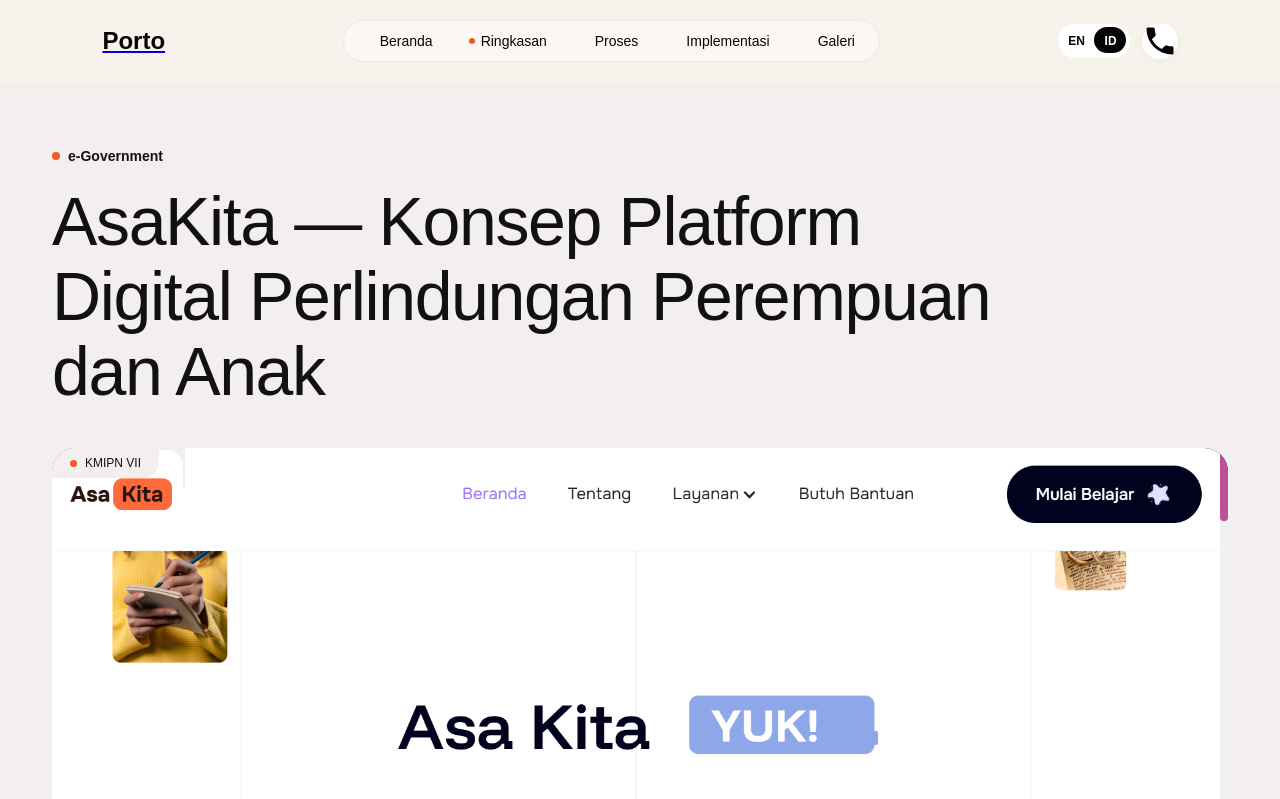
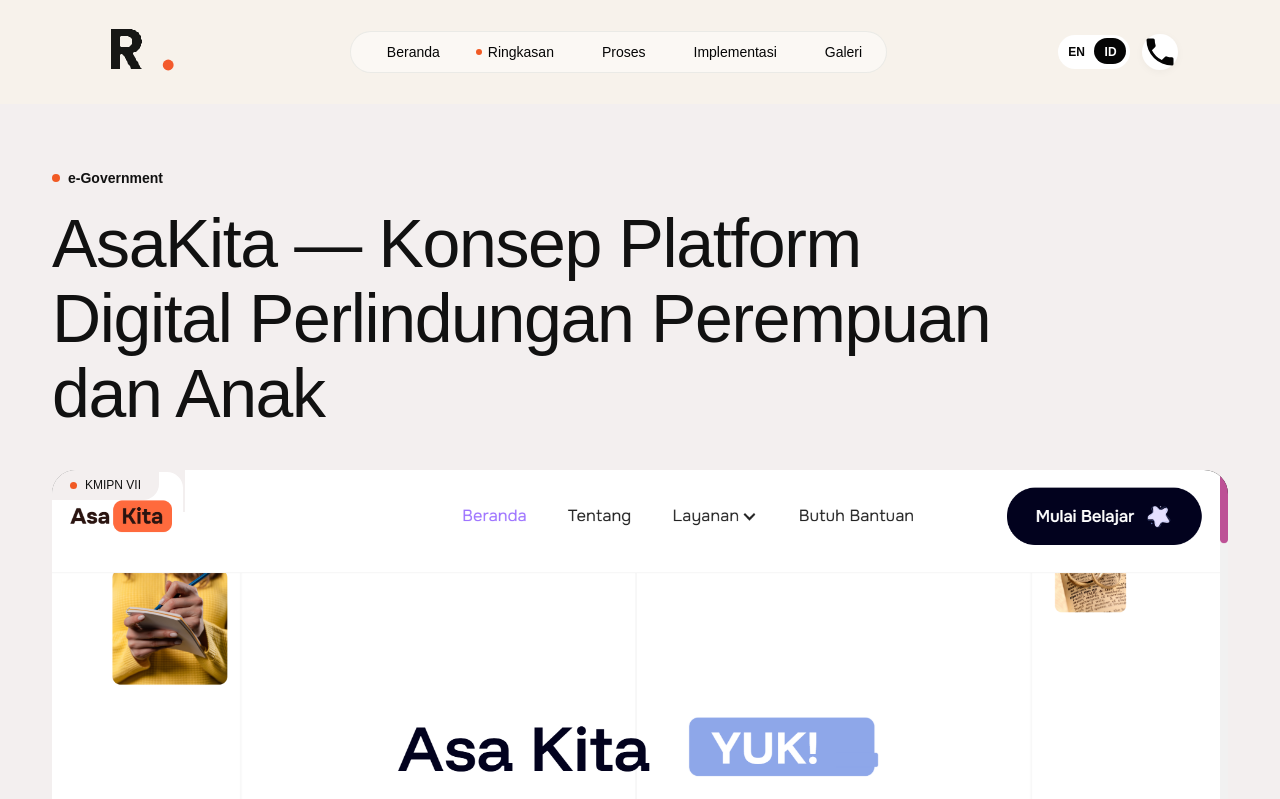
Before and after one commit to Darren0099/Raffli-dev, a Next.js app: page /projects/asakita-protection in a window 1280 px wide. Shown: the top 799 px of the page. Built offline with nearby package versions, Linux system fonts and the light colour scheme.

Commit message:
refactor(branding): use Raffli R-dot logo in navigation

```diff
--- a/app/projects/[slug]/page.tsx
+++ b/app/projects/[slug]/page.tsx
@@ -85,8 +85,8 @@ export default function ProjectDetailPage({ params }: PageProps) {
 
       <header className="navbar">
         <div className="logo">
-          <a href="/" className="logo-link">
-            <h2>Porto</h2>
+          <a href="/" className="logo-link brand-mark-link" aria-label="Raffli — kembali ke beranda">
+            <img src="/brand/raffli-logo.svg" alt="Raffli" width={77} height={60} />
           </a>
         </div>
 
```
